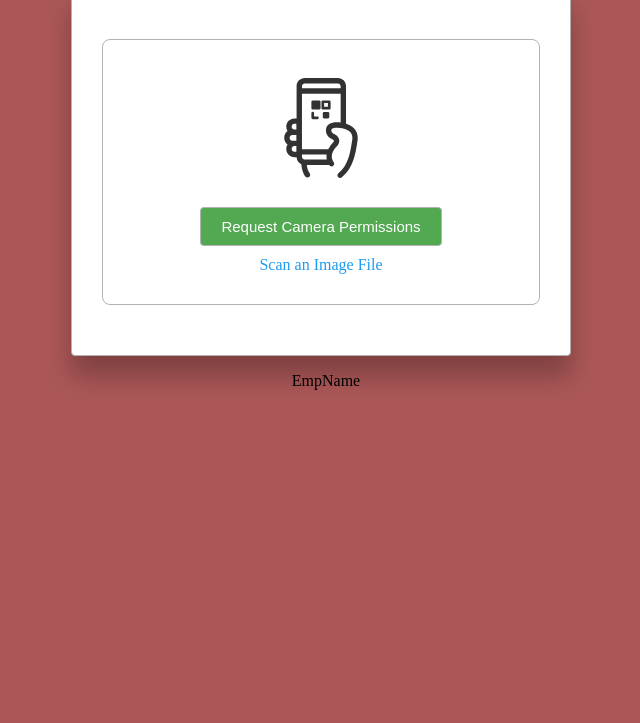
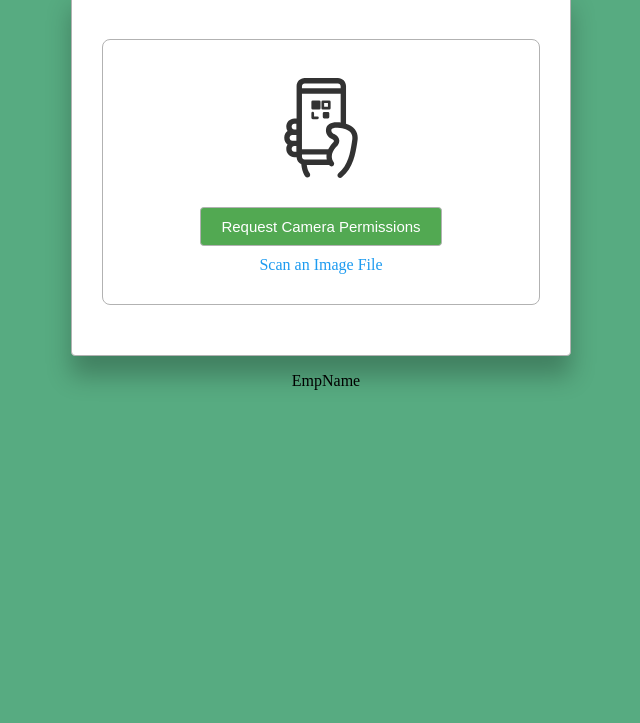
Before and after one commit to shankark1984/VishrutaAttendanceSystems, a plain HTML site: page Index.html in a window 1280 px wide. Shown: the part 77-800 px from the top of the page, without its empty margins (319-959 px from the left). Drawn offline with Linux system fonts and the light colour scheme; files whose address does not match are found by name.

Commit message:
background

```diff
--- a/style.css
+++ b/style.css
@@ -7,7 +7,7 @@ body {
 	height: 100vh;
 	box-sizing: border-box;
 	text-align: center;
-	background: rgb(128 0 0 / 66%);
+	background: rgba(0, 128, 64, 0.66);
 }
 .container {
 	width: 100%;
```
